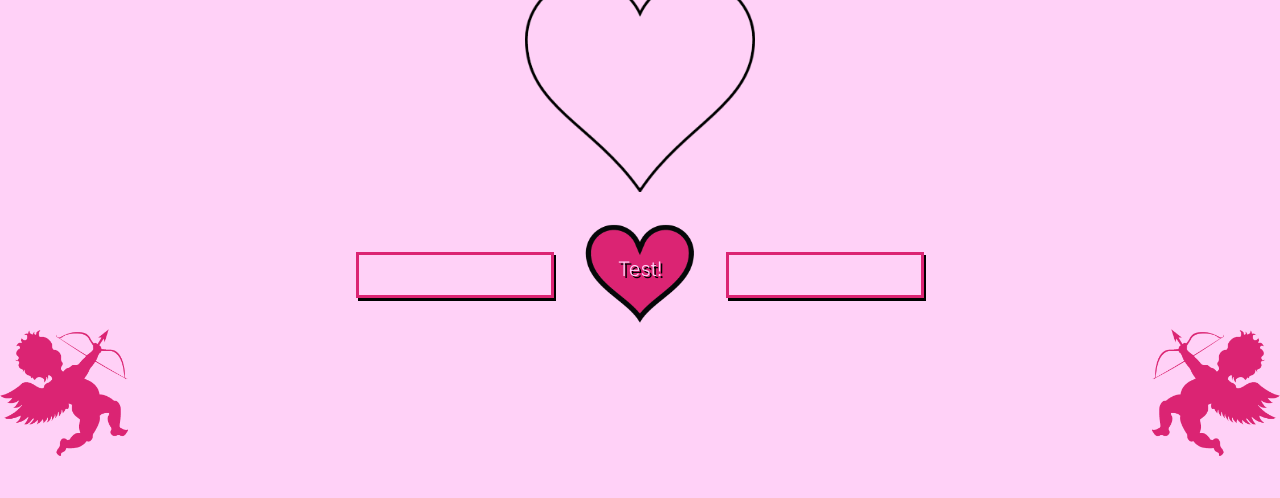
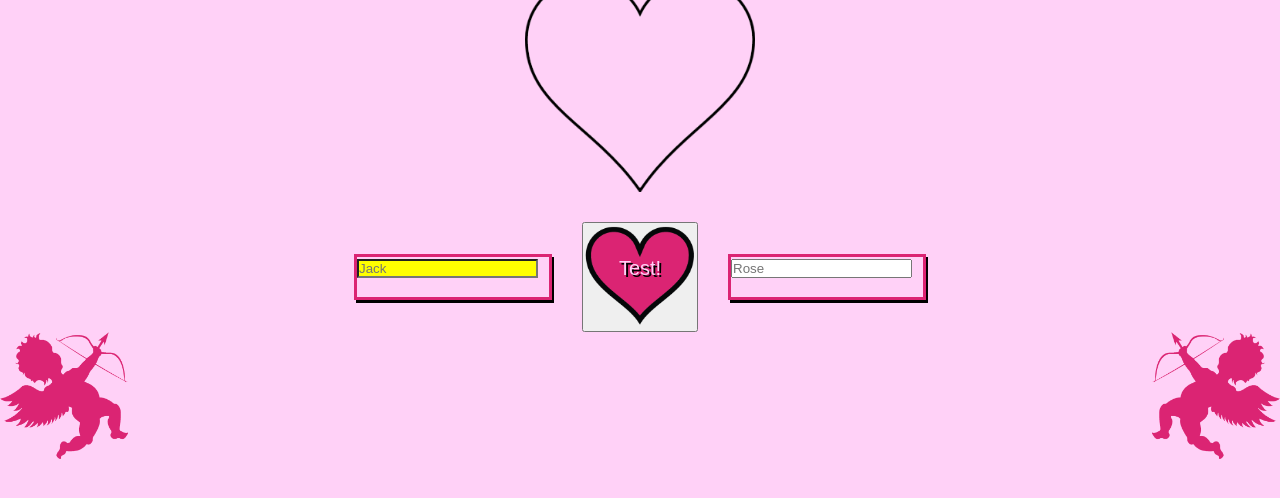
Before and after one commit to PebblesDV/Matchmaker, a plain HTML site: page index.html in a window 1280 px wide. Shown: the part 150-648 px from the top of the page. Drawn offline with Linux system fonts and the light colour scheme.

Commit message:
Added JS

```diff
--- a/index.html
+++ b/index.html
@@ -8,6 +8,7 @@
     <meta name="viewport" content="width=device-width, initial-scale=1.0" />
     <title>Document</title>
     <link rel="stylesheet" href="main.css" />
+    <script defer src="main.js"></script>
   </head>
   <body>
     <div class="header">
@@ -19,12 +20,30 @@
       <img class="heart" src="assets/HeartOutlineTransparent.png" />
     </div>
     <div class="names-area">
-      <div class="left-name"></div>
+      <div class="left-name">
+        <input
+          type="text"
+          id="nameA"
+          name="nameA"
+          maxlength="19"
+          placeholder="Jack"
+        />
+      </div>
       <div class="heart-and-text">
-        <img class="test-heart" src="assets/FilledHeart.png" />
-        <p class="heart-text">Test!</p>
+        <button onclick="calculateMatch()">
+          <img class="test-heart" src="assets/FilledHeart.png" />
+          <p class="heart-text">Test!</p>
+        </button>
       </div>
-      <div class="right-name"></div>
+      <div class="right-name">
+        <input
+          type="tekst"
+          id="nameB"
+          name="nameB"
+          maxlength="19"
+          placeholder="Rose"
+        />
+      </div>
     </div>
     <div class="footer">
       <img class="cupido" src="assets/CupidoFacingUpRight.png" />
--- a/main.css
+++ b/main.css
@@ -44,6 +44,10 @@ body {
   align-items: center;
 }
 
+#nameA {
+  background-color: yellow;
+}
+
 .left-name {
   border: 3px solid #db2473;
   box-shadow: 2px 3px black; /*Adds a bottom shadow*/
--- /dev/null
+++ b/main.js
@@ -0,0 +1,49 @@
+function calculateMatch() {
+  let nameA = document.getElementById("nameA").value;
+  let nameB = document.getElementById("nameB").value;
+  if (nameA && nameB) {
+    a = nameA.length;
+    b = nameB.length;
+    c = a - b;
+    if (c > 0) {
+      d = ((18 - c) / 18) * 100;
+      if (c > 3) {
+        d = d - d / 12;
+      }
+      d = d.toFixed(1);
+    } else if (c < 0) {
+      d = ((18 - -1 * c) / 18) * 100;
+      if (c < -3) {
+        d = d - d / 12;
+      }
+      d = d.toFixed(1);
+    } else {
+      d = 100;
+    }
+  } else {
+    d = null;
+  }
+
+  if (d) {
+    extra = calculateRating();
+    //document.getElementById("inputhere").innerHTML = d + "%! " + extra;
+    console.log(d + "%! " + extra);
+  } else {
+    //document.getElementById("inputhere").innerHTML = "Dude, fill in both names.";
+    console.log("Dude, fill in both names.");
+  }
+}
+
+function calculateRating() {
+  if (d == 100) {
+    return "You are a perfect match!";
+  } else if (d >= 80 && d < 100) {
+    return "You are amazing for each other!";
+  } else if (d >= 60 && d < 80) {
+    return "You are pretty good for each other!";
+  } else if (d >= 40 && d < 60) {
+    return "You could do worse.";
+  } else {
+    return "Miss Match!";
+  }
+}
```
